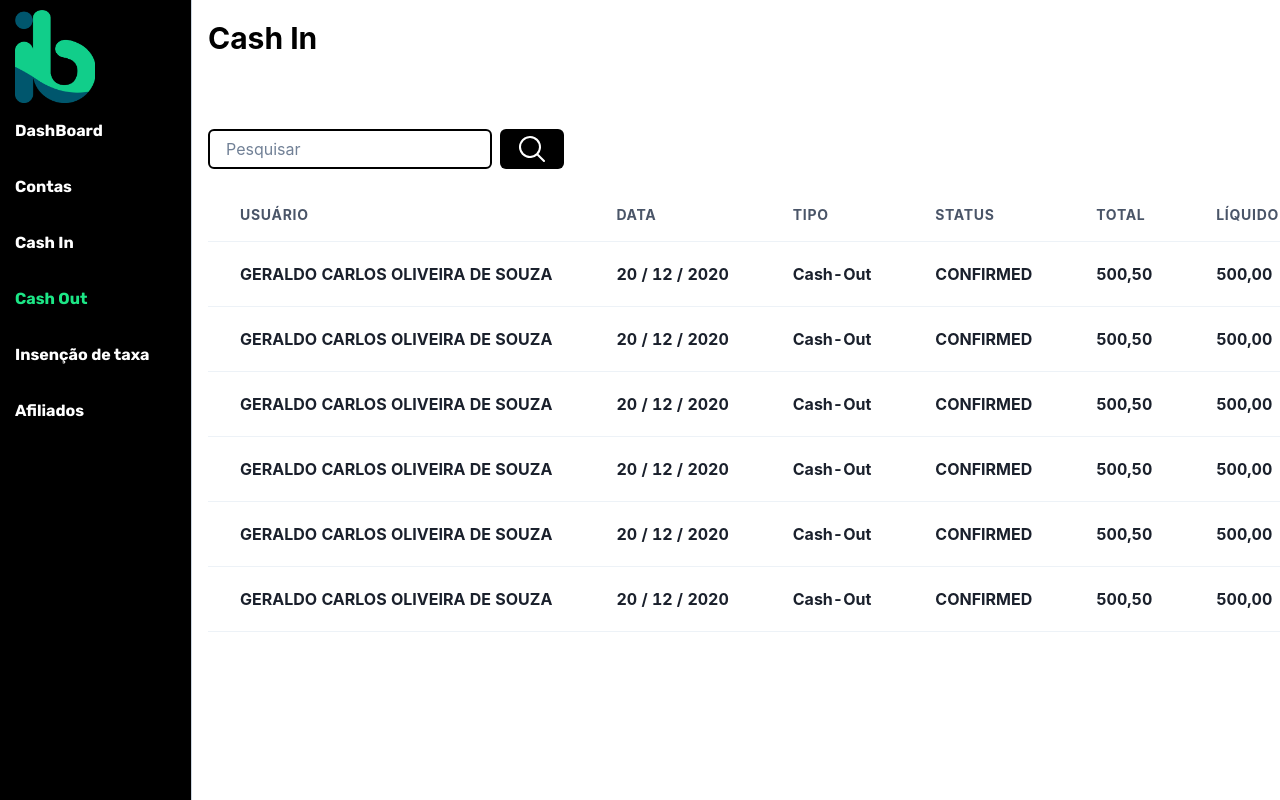
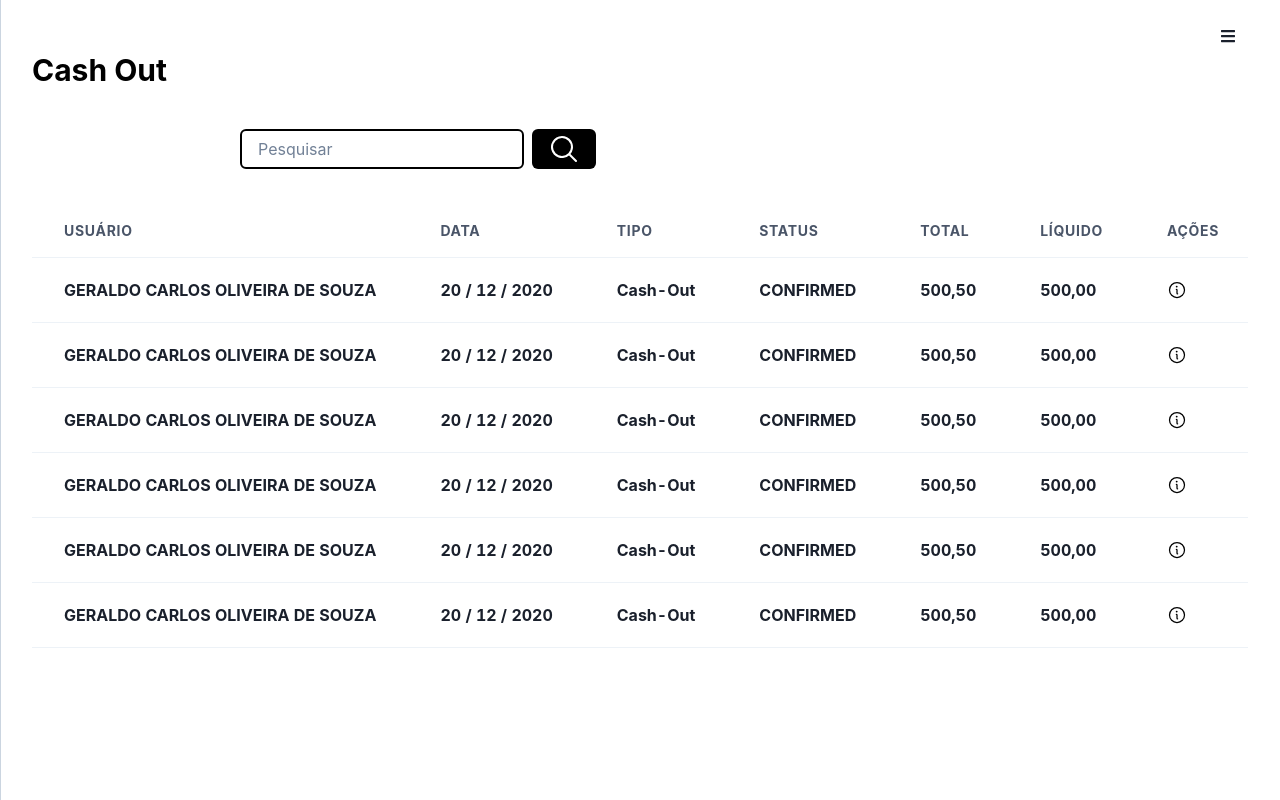
Before and after one commit to jonathan-trl/infinitypay2, a Next.js app: page /cashout in a window 1280 px wide. Built offline with nearby package versions, Linux system fonts and the light colour scheme; a web font is replaced by a local one.

Commit message:
tree commit

```diff
--- a/package.json
+++ b/package.json
@@ -17,6 +17,7 @@
     "next": "13.5.4",
     "react": "^18",
     "react-dom": "^18",
+    "react-icons": "^4.12.0",
     "uuid": "^9.0.1"
   },
   "devDependencies": {
--- a/src/components/NavBar/NavBar.tsx
+++ b/src/components/NavBar/NavBar.tsx
@@ -1,13 +1,21 @@
 import React from 'react'
-import { Box } from '@chakra-ui/react'
+import {
+  Box,
+  HStack,
+  VStack,
+  useDisclosure,
+  IconButton,
+} from '@chakra-ui/react'
 import { NavbarList } from './NavBarList'
 import Image from 'next/image'
 import Logo from '../../assets/images/Logo.png'
+import { FaBars, FaArrowLeft } from 'react-icons/fa'
 interface List {
   title: string
   href: string
 }
 export const NavBar = () => {
+  const { isOpen, onOpen, onClose } = useDisclosure()
   const Create = () => ({
     icon(solid: JSX.Element, rounded: JSX.Element) {
       return {
@@ -66,14 +74,14 @@ export const NavBar = () => {
     <Box
       position="fixed"
       top="0"
-      w="48"
+      left="0"
+      w={{ base: '100%', md: isOpen ? '12rem' : '0rem' }}
       h="full"
       bg="black"
       borderRight="1px"
       borderColor="gray.300"
-      transition="all"
-      transitionDuration="300ms"
-      transitionTimingFunction="ease-in-out"
+      zIndex="1"
+      transition="width 0.3s"
     >
       <Image
         alt="Logo"
@@ -81,9 +89,53 @@ export const NavBar = () => {
         width={80}
         style={{ marginInline: 15, marginTop: 10 }}
       />
-      <nav>
-        <NavbarList list={list} />
-      </nav>
+      {isOpen ? (
+        <VStack spacing="4" align="flex-start">
+          {list.map((item) => (
+            <Box
+              key={item.href}
+              cursor="pointer"
+              _hover={{ color: 'blue.500' }}
+            >
+              <NavbarList list={[item]} />
+            </Box>
+          ))}
+        </VStack>
+      ) : (
+        <HStack
+          display="flex"
+          position="fixed"
+          top="0"
+          right="4"
+          p="4"
+          color="white"
+        >
+          <IconButton
+            icon={<FaBars />}
+            aria-label="Open menu"
+            onClick={onOpen}
+            variant="ghost"
+          />
+        </HStack>
+      )}
+      {/* Botão para recolher o menu lateral em telas maiores */}
+      {isOpen && (
+        <HStack
+          display={{ base: 'none', md: 'flex' }}
+          position="fixed"
+          top="0"
+          right="4"
+          p="4"
+          color="white"
+        >
+          <IconButton
+            icon={<FaArrowLeft />}
+            aria-label="Close menu"
+            onClick={onClose}
+            variant="ghost"
+          />
+        </HStack>
+      )}
     </Box>
   )
 }
--- a/src/pages/cashout/index.tsx
+++ b/src/pages/cashout/index.tsx
@@ -1,3 +1,4 @@
+import React from 'react'
 import { Input } from '@/src/components/Input'
 import { CashOutData } from '../../data/CashOutData'
 import {
@@ -10,32 +11,29 @@ import {
   Tr,
   Th,
   Td,
-  TableCaption,
   TableContainer,
-  Button as NativeButton,
-  Center,
 } from '@chakra-ui/react'
 import { Info } from '@phosphor-icons/react'
 import { ButtonSearch } from '@/src/components/ButtonSearch'
+
 function CashOut() {
   return (
-    <Box flex={1}>
+    <Box flex={1} p={{ base: 4, md: 8 }}>
       <Text
-        fontSize={30}
-        fontWeight={'bold'}
-        color={'black'}
-        mx={52}
-        mb={'12'}
+        fontSize={{ base: 24, md: 30 }}
+        fontWeight="bold"
+        color="black"
+        mb={4}
         mt={4}
       >
-        Cash In
+        Cash Out
       </Text>
-      <HStack>
+      <HStack mb={4}>
         <Input placeholder="Pesquisar" />
         <ButtonSearch />
       </HStack>
 
-      <TableContainer ml={52}>
+      <TableContainer>
         <Table size="lg">
           <Thead>
             <Tr>
@@ -51,14 +49,13 @@ function CashOut() {
           <Tbody>
             {CashOutData.map((info, index) => (
               <Tr key={index}>
-                <Td fontWeight={'bold'}>{info.user}</Td>
-                <Td fontWeight={'bold'}>{info.date}</Td>
-                <Td fontWeight={'bold'}>{info.type}</Td>
-                <Td fontWeight={'bold'}>{info.status}</Td>
-
-                <Td fontWeight={'bold'}>{info.total}</Td>
-                <Td fontWeight={'bold'}>{info.liquid}</Td>
-                <Td fontWeight={'bold'}>
+                <Td fontWeight="bold">{info.user}</Td>
+                <Td fontWeight="bold">{info.date}</Td>
+                <Td fontWeight="bold">{info.type}</Td>
+                <Td fontWeight="bold">{info.status}</Td>
+                <Td fontWeight="bold">{info.total}</Td>
+                <Td fontWeight="bold">{info.liquid}</Td>
+                <Td fontWeight="bold">
                   <Info color="black" size={20} />
                 </Td>
               </Tr>
```
Also changed, not shown: src/pages/affiliates/index.tsx (+23 -20 lines), src/pages/exemption/index.tsx (+15 -18 lines), 1 other file (tests, documents, lock files or other folders).
